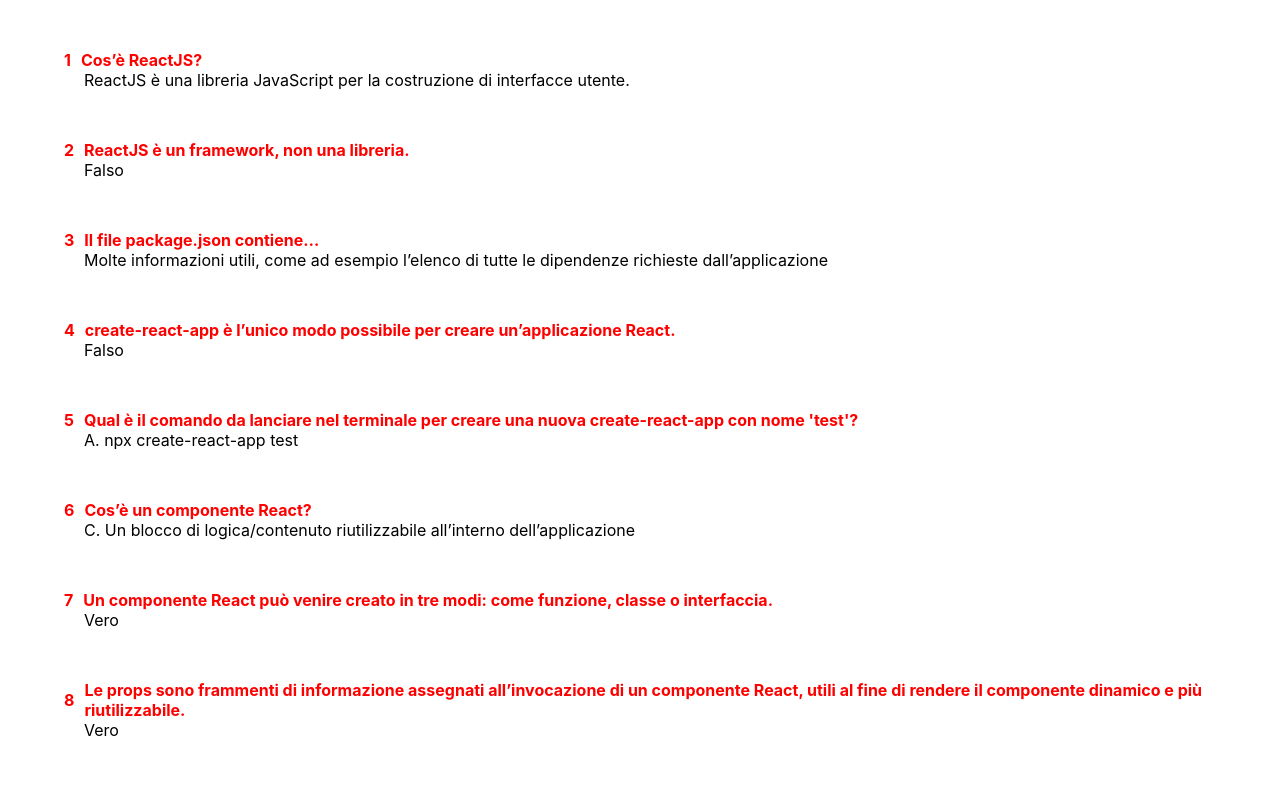
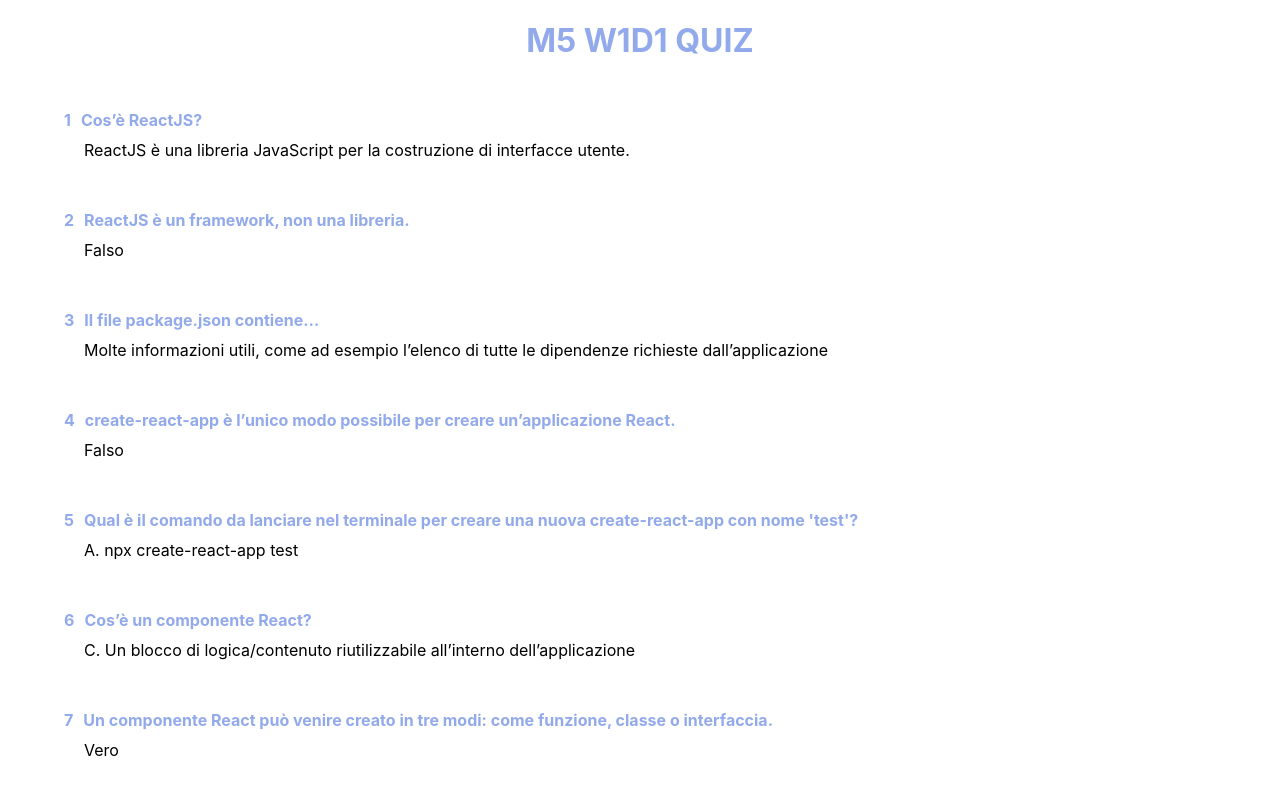
Before and after one commit to ginevratesta/m5_react_w1d1, a React (Create React App) app: page / in a window 1280 px wide. Shown: the top 791 px of the page. Built offline with nearby package versions, Linux system fonts and the light colour scheme.

Commit message:
last commit

```diff
--- a/src/App.js
+++ b/src/App.js
@@ -1,9 +1,14 @@
-import DisplayQuiz from './components/displayQuiz';
+import React from "react";
+import PageTitle from "./components/pageTitle";
+import DisplayQuiz from "./components/displayQuiz";
 
 const RenderComponents = () => {
-    return(
-        <DisplayQuiz />
-    )
+  return (
+    <main>
+      <PageTitle />
+      <DisplayQuiz />
+    </main>
+  );
 };
 
 export default RenderComponents;
--- a/src/components/formatHTMLQuiz.css
+++ b/src/components/formatHTMLQuiz.css
@@ -1,17 +1,17 @@
-.card{
+.card {
   margin-inline: 5%;
   margin-block: 50px;
 }
 
-.question{
+.question {
   display: flex;
   align-items: center;
   gap: 10px;
-    color: red;
+  margin-bottom: 10px;
   font-weight: bold;
-    margin-bottom: 0;
+  color: rgb(146, 170, 235);
 }
 
-.answer{
+.answer {
   padding-left: 20px;
 }
--- a/src/components/formatHTMLQuiz.jsx
+++ b/src/components/formatHTMLQuiz.jsx
@@ -1,6 +1,6 @@
 import "./formatHTMLQuiz.css";
 
-const FormatHTMLQuiz = ({quiz}) => {
+const FormatHTMLQuiz = ({ quiz }) => {
   return (
     <div className="card">
       <div className="question">
@@ -12,5 +12,4 @@
   );
 };
 
-
 export default FormatHTMLQuiz;
--- /dev/null
+++ b/src/components/pageTitle.css
@@ -0,0 +1,4 @@
+.title {
+  text-align: center;
+  color: rgb(146, 170, 235);
+}
--- /dev/null
+++ b/src/components/pageTitle.jsx
@@ -0,0 +1,8 @@
+import "./pageTitle.css"
+
+const PageTitle = () => {
+  const title = "M5 W1D1 QUIZ";
+  return <h1 className="title">{title}</h1>;
+};
+
+export default PageTitle;
```
Also changed, not shown: src/components/displayQuiz.js (+3 -7 lines). Lines whose indentation alone changed are shown as unchanged.
